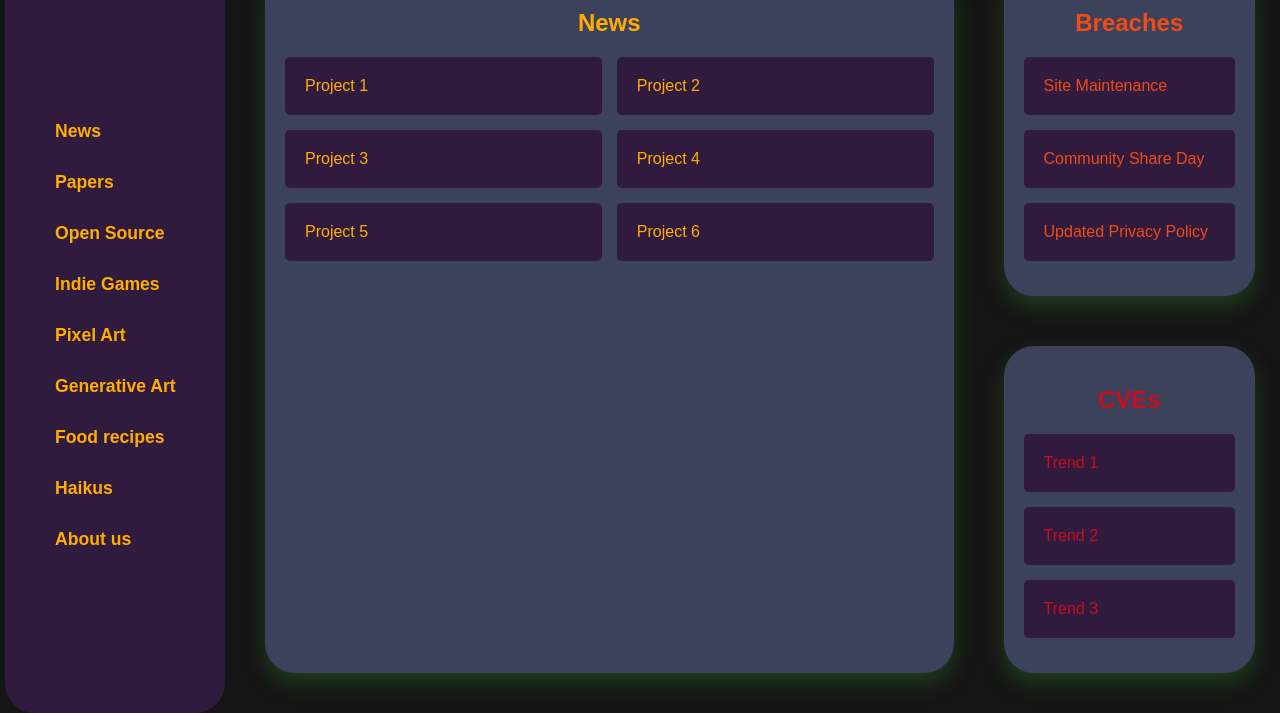
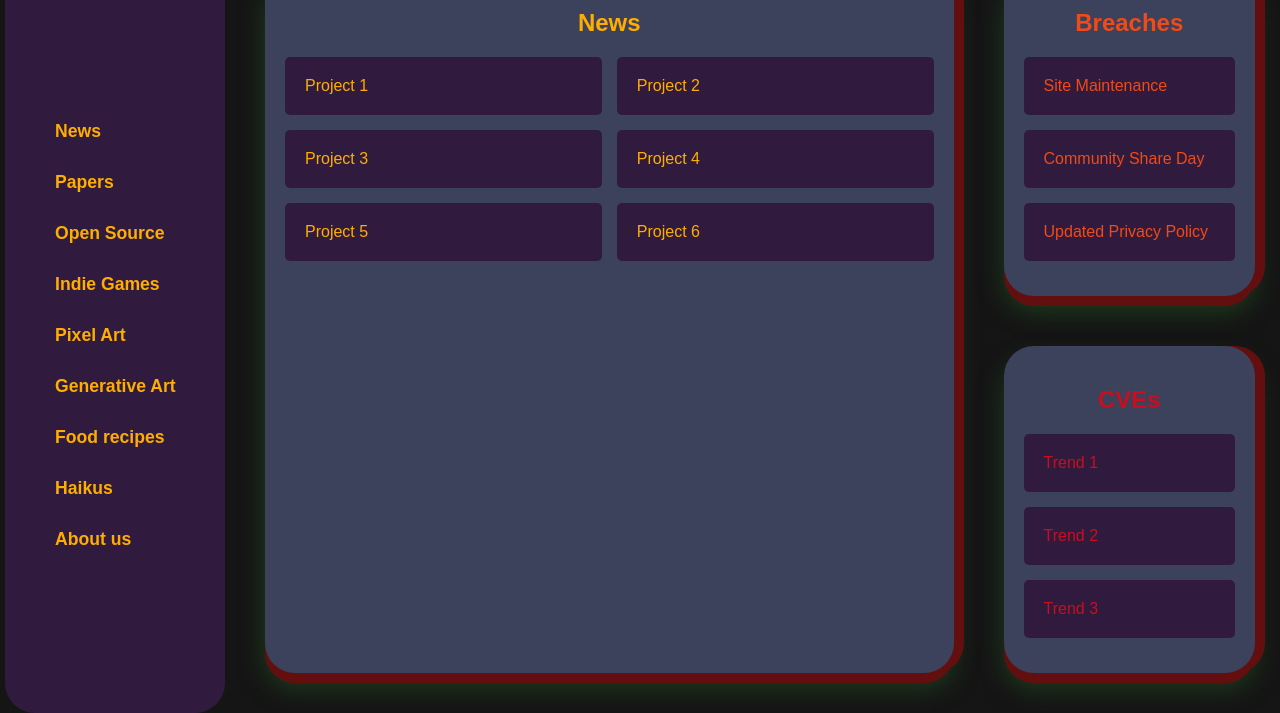
Before and after one commit to b0llull0s/Project-Admin-Dashboard, a plain HTML site: page index.html in a window 1280 px wide. Shown: the part 146-859 px from the top of the page. Drawn offline with Linux system fonts and the light colour scheme.

Commit message:
Inline grid effect

```diff
--- a/style.css
+++ b/style.css
@@ -114,7 +114,6 @@ h2{
     color: rgb(255, 174, 0);
     padding: 20px;
     background-color: #3C415C;
-    box-shadow: 0 10px 20px rgba(40, 100, 38, 0.5);
 }
 
 .project-grid {
@@ -142,7 +141,6 @@ h2{
     grid-row: 3;
     background-color: #3C415C;
     padding: 20px;
-    box-shadow: 0 10px 20px rgba(40, 100, 38, 0.5);
 }
 
 .announcement-grid {
@@ -169,7 +167,6 @@ h2{
     grid-row: 3;
     background-color: #3C415C;
     padding: 20px;
-    box-shadow: 0 10px 20px rgba(40, 100, 38, 0.5);
 
 }
 
@@ -189,3 +186,17 @@ h2{
 .main-trending {
     padding: 20px;
 }
+
+.projects,
+.announcements,
+.trending {
+    background-color: #3C415C; /* Base background color */
+    padding: 20px; /* Creates inner padding for grid effect */
+
+
+    /* Layered shadows: outline-like effect only on bottom and right */
+    box-shadow:
+        0 10px 0 0 #640f0f, /* Shadow for the bottom (grid effect) */
+        10px 0 0 0 #640f0f, /* Shadow for the right (grid effect) */
+        0 15px 25px rgba(40, 100, 38, 0.5); /* Original shadow for depth */
+}
```
